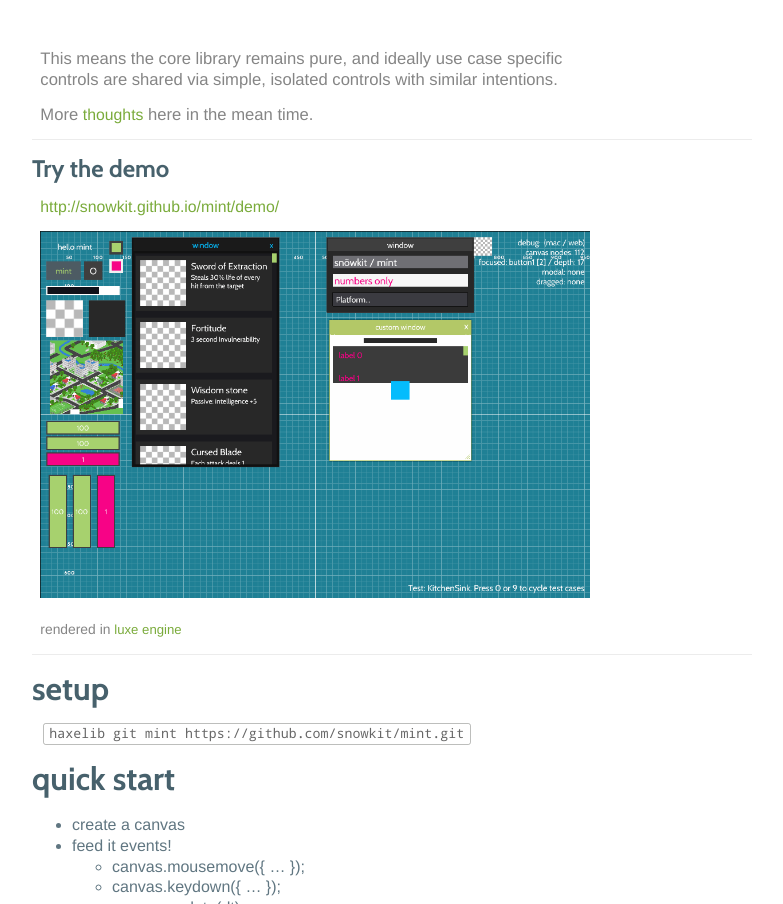
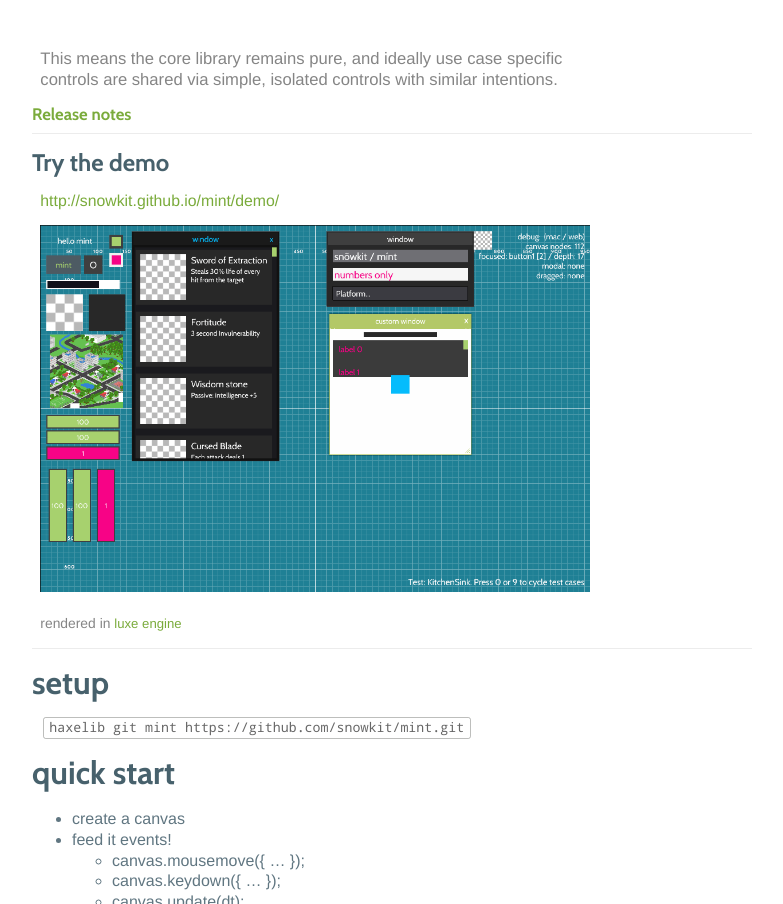
Before and after one commit to snowkit/mint, a plain HTML site: page index.html in a window 1280 px wide. Shown: the part 871-1775 px from the top of the page, without its empty margins (248-1031 px from the left). Drawn offline with Linux system fonts and the light colour scheme; files whose address does not match are found by name.

Commit message:
add release link

```diff
--- a/index.html
+++ b/index.html
@@ -91,7 +91,7 @@ mint is intentionally minimal and to the point.   </p>
 </ul>
 <p>&nbsp;</p>
 <p>This means the core library remains pure, and ideally use case specific<br>controls are shared via simple, isolated controls with similar intentions.</p>
-<p>More <a href="http://snowkit.org/2015/01/25/mint-details-part-1/">thoughts</a> here in the mean time.</p>
+<h4 id="-release-notes-http-snowkit-org-2015-08-21-mint-alpha-release-"><a href="http://snowkit.org/2015/08/21/mint-alpha-release/">Release notes</a></h4>
 <hr>
 <h3 id="try-the-demo">Try the demo</h3>
 <p><a href="http://snowkit.github.io/mint/demo/">http://snowkit.github.io/mint/demo/</a></p>
```
